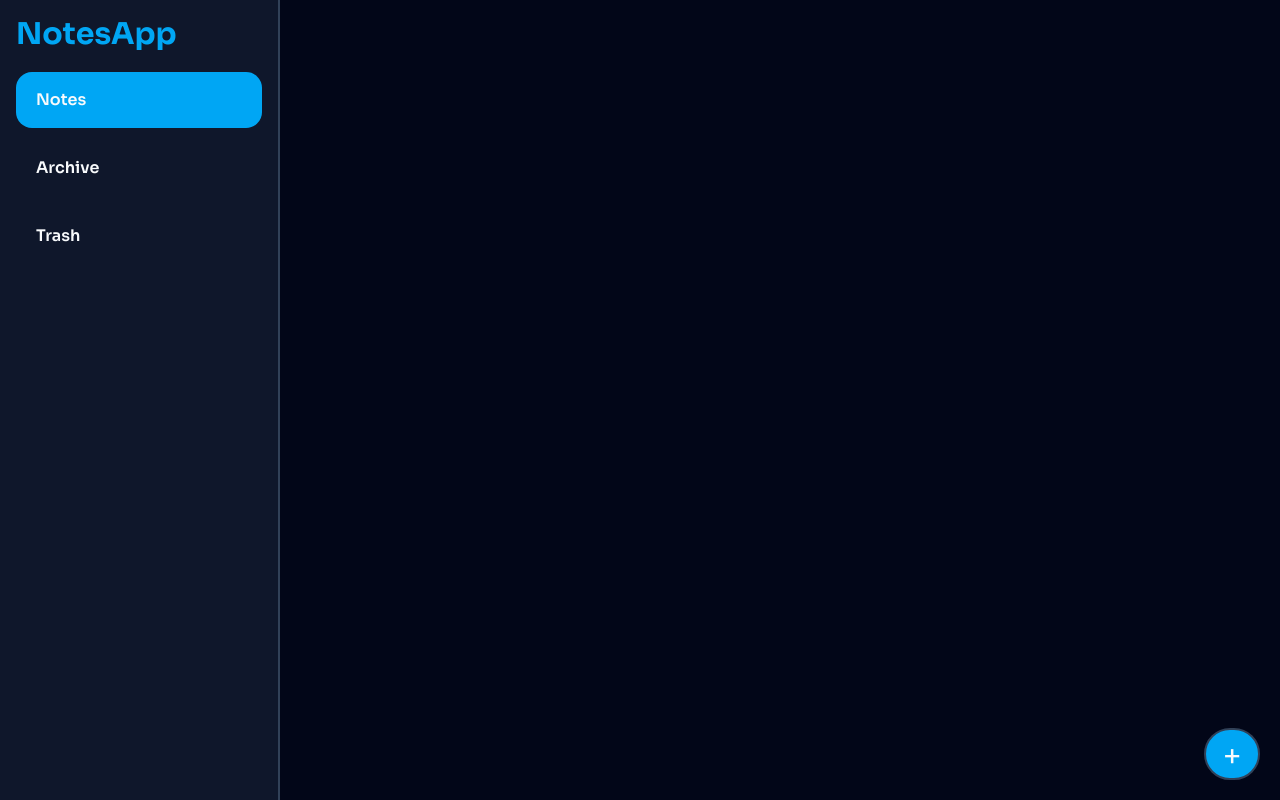
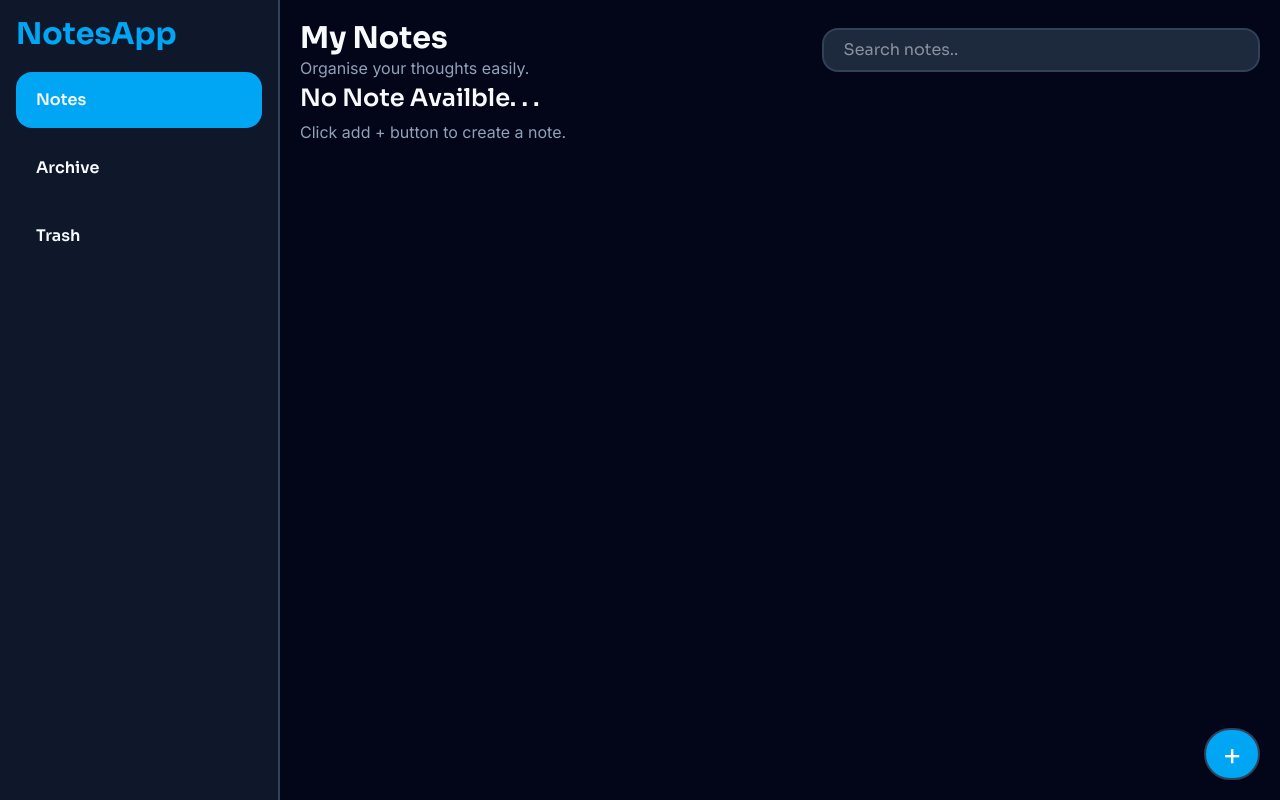
Before and after one commit to Rkthak/NotesApp, a React (Vite) app: page / in a window 1280 px wide. Built offline with nearby package versions, Linux system fonts and the light colour scheme.

Commit message:
created notes card with context

```diff
--- a/src/App.jsx
+++ b/src/App.jsx
@@ -3,6 +3,7 @@ import Dashboard from "./Pages/Dashboard";
 import Archive from "./Pages/Archive";
 import Trash from "./Pages/Trash";
 import MainLayout from "./Layout/MainLayout";
+import { NotesContextProvider } from "./Store/NotesContext";
 
 const Router = createBrowserRouter([
   {
@@ -26,7 +27,11 @@ const Router = createBrowserRouter([
 ]);
 
 const App = () => {
-  return <RouterProvider router={Router} />;
+  return (
+    <NotesContextProvider>
+      <RouterProvider router={Router} />
+    </NotesContextProvider>
+  );
 };
 
 export default App;
--- a/src/Components/CreateNoteForm.jsx
+++ b/src/Components/CreateNoteForm.jsx
@@ -1,25 +1,34 @@
-import { useState } from "react";
+import { useContext, useState } from "react";
+import { NotesContext } from "../Store/NotesContext";
 
-const CreateNoteForm = ({ showForm, fxn }) => {
+const CreateNoteForm = ({ showForm, setShowForm, handleHideForm }) => {
   const now = new Date();
   const createdON = now.toLocaleString();
+
+  const { setNotes, notes } = useContext(NotesContext);
 
   const [inputVal, setInputVal] = useState({
     title: "",
     description: "",
     tag: "",
+    isPinned: "",
     isArchived: "",
     isTrashed: "",
     createdAt: "",
   });
   const handleForm = (e) => {
     e.preventDefault();
-    console.log(inputVal);
+
+    setNotes([...notes, inputVal]);
+    localStorage.setItem("Notes", notes);
+
     setInputVal({
       title: "",
       description: "",
       tag: "",
     });
+
+    setShowForm(false);
   };
 
   const handleInputChange = (evt) => {
@@ -31,6 +40,7 @@ const CreateNoteForm = ({ showForm, fxn }) => {
       createdAt: createdON,
       isArchived: false,
       isTrashed: false,
+      isPinned: false,
     });
   };
 
@@ -40,6 +50,7 @@ const CreateNoteForm = ({ showForm, fxn }) => {
       title: "",
       description: "",
       tag: "",
+      isPinned: "",
       isArchived: "",
       isTrashed: "",
       createdAt: "",
@@ -55,12 +66,12 @@ const CreateNoteForm = ({ showForm, fxn }) => {
       }
     >
       <div className="flex justify-end">
-        <span
+        <button
           className=" bg-red-400 hover:shadow-red-200 hover:shadow-2xl hover:scale-90 transition-all px-5 py-1.5 rounded text-slate-50 cursor-pointer font-['sora']"
-          onClick={fxn}
+          onClick={handleHideForm}
         >
           Close
-        </span>
+        </button>
       </div>
       <form className="flex flex-col p-5" onSubmit={handleForm}>
         <input
@@ -103,7 +114,6 @@ const CreateNoteForm = ({ showForm, fxn }) => {
             Create +
           </button>
           <button
-            type="submit"
             className="font-['sora'] text-slate-50 hover:shadow-amber-200 hover:shadow-2xl hover:scale-90 transition-all w-fit px-5 py-1.5 rounded mt-5 mx-5 bg-amber-400 cursor-pointer"
             onClick={resetForm}
           >
--- /dev/null
+++ b/src/Components/NotesCard.jsx
@@ -0,0 +1,72 @@
+import { useContext } from "react";
+import { NotesContext } from "../Store/NotesContext";
+
+const NotesCard = () => {
+  const { notes } = useContext(NotesContext);
+
+  return (
+    <>
+      {notes.length == 0 ? (
+        <div className="w-full">
+          <h3 className="font-['sora'] text-slate-50 font-semibold text-2xl capitalize">
+            {" "}
+            no note availble. . .
+          </h3>
+          <p className=" text-slate-400 font-['inter'] mt-1.5 mb-4">
+            Click add + button to create a note.
+          </p>
+        </div>
+      ) : (
+        notes.map((note) => (
+          <div className="bg-slate-800 border-2 border-slate-700 rounded-2xl p-3 h-fit  max-w-80 relative">
+            <div className="">
+              <div className="flex justify-between items-center mb-1">
+                <h2 className="font-['sora'] text-slate-50 font-semibold text-2xl capitalize">
+                  {note.isPinned ? <span>📌</span> : ""}
+                  {note.title.length > 15
+                    ? note.title.slice(0, 15) + " ..."
+                    : note.title}
+                </h2>
+                <span className=""> 📌</span>
+              </div>
+              <div className="flex justify-between items-center">
+                <button className="font-['sora'] text-sm text-sky-500 px-3 py-1 whitespace-nowrap bg-slate-800 rounded-full border-2 border-sky-500">
+                  #
+                  {note.tag.length > 8
+                    ? note.tag.slice(0, 6) + "..."
+                    : note.tag}
+                </button>
+
+                <span className="text-slate-400 font-['inter'] ml-4">
+                  {note.createdAt}
+                </span>
+              </div>
+
+              <p className=" text-slate-400 font-['inter'] mt-1.5 mb-4">
+                {note?.description.toString().length > 30
+                  ? note.description.toString().slice(0, 30) + " . . ."
+                  : note.description}
+              </p>
+
+              <div className="flex justify-between items-center">
+                <button className="font-soro text-slate-50 px-4 py-1 border-2 border-slate-700 bg-slate-900 font-semibold cursor-pointer rounded-xl">
+                  edit
+                </button>
+                <div className="">
+                  <button className="font-soro text-slate-50 px-4 py-1 border-2 border-amber-400 bg-amber-400 font-semibold cursor-pointer rounded-xl ml-3 ">
+                    Archive
+                  </button>
+                  <button className="font-soro text-slate-50 px-4 py-1 border-2 border-red-400 bg-red-400 font-semibold cursor-pointer rounded-xl ml-3">
+                    Trash
+                  </button>
+                </div>
+              </div>
+            </div>
+          </div>
+        ))
+      )}
+    </>
+  );
+};
+
+export default NotesCard;
--- a/src/Pages/Dashboard.jsx
+++ b/src/Pages/Dashboard.jsx
@@ -1,6 +1,7 @@
 import { useState } from "react";
 import CreateNoteBtn from "../Components/CreateNoteBtn";
 import CreateNoteForm from "../Components/CreateNoteForm";
+import NotesCard from "../Components/NotesCard";
 
 const Dashboard = () => {
   const [showForm, setShowForm] = useState(false);
@@ -14,8 +15,42 @@ const Dashboard = () => {
 
   return (
     <>
+      <div className="p-5 h-screen grid grid-rows-[auto_auto_1fr] gap-0.5">
+        <div className="flex">
+          <div>
+            <h2 className="text-3xl text-slate-50 font-['sora'] font-bold">
+              My Notes
+            </h2>
+            <p className="text-slate-400 font-['inter']">
+              Organise your thoughts easily.
+            </p>
+          </div>
+
+          <div className="flex-1 flex items-center justify-end">
+            <input
+              type="search"
+              name=""
+              id=""
+              className="text-slate-50 font-['sora'] px-5 py-2 bg-slate-800 rounded-2xl outline-0 border-2 w-3/5 border-slate-700"
+              placeholder="Search notes.."
+            />
+          </div>
+        </div>
+
+        {/* notes card  */}
+
+        <div className="scrollbar-none overflow-y-auto min-h-0 grid grid-cols-2 justify-items-center gap-4">
+          <NotesCard />
+        </div>
+      </div>
+
+      {/* form handling -- */}
       <CreateNoteBtn fxn={handleDisplayForm} />
-      <CreateNoteForm showForm={showForm} fxn={handleHideForm} />
+      <CreateNoteForm
+        showForm={showForm}
+        setShowForm={setShowForm}
+        handleHideForm={handleHideForm}
+      />
     </>
   );
 };
--- /dev/null
+++ b/src/Store/NotesContext.jsx
@@ -0,0 +1,16 @@
+//~ create context
+import { createContext, useState } from "react";
+
+// eslint-disable-next-line react-refresh/only-export-components
+export const NotesContext = createContext();
+
+//~ provide context
+export const NotesContextProvider = ({ children }) => {
+  const [notes, setNotes] = useState([]);
+
+  return (
+    <NotesContext.Provider value={{ notes, setNotes }}>
+      {children}
+    </NotesContext.Provider>
+  );
+};
```
